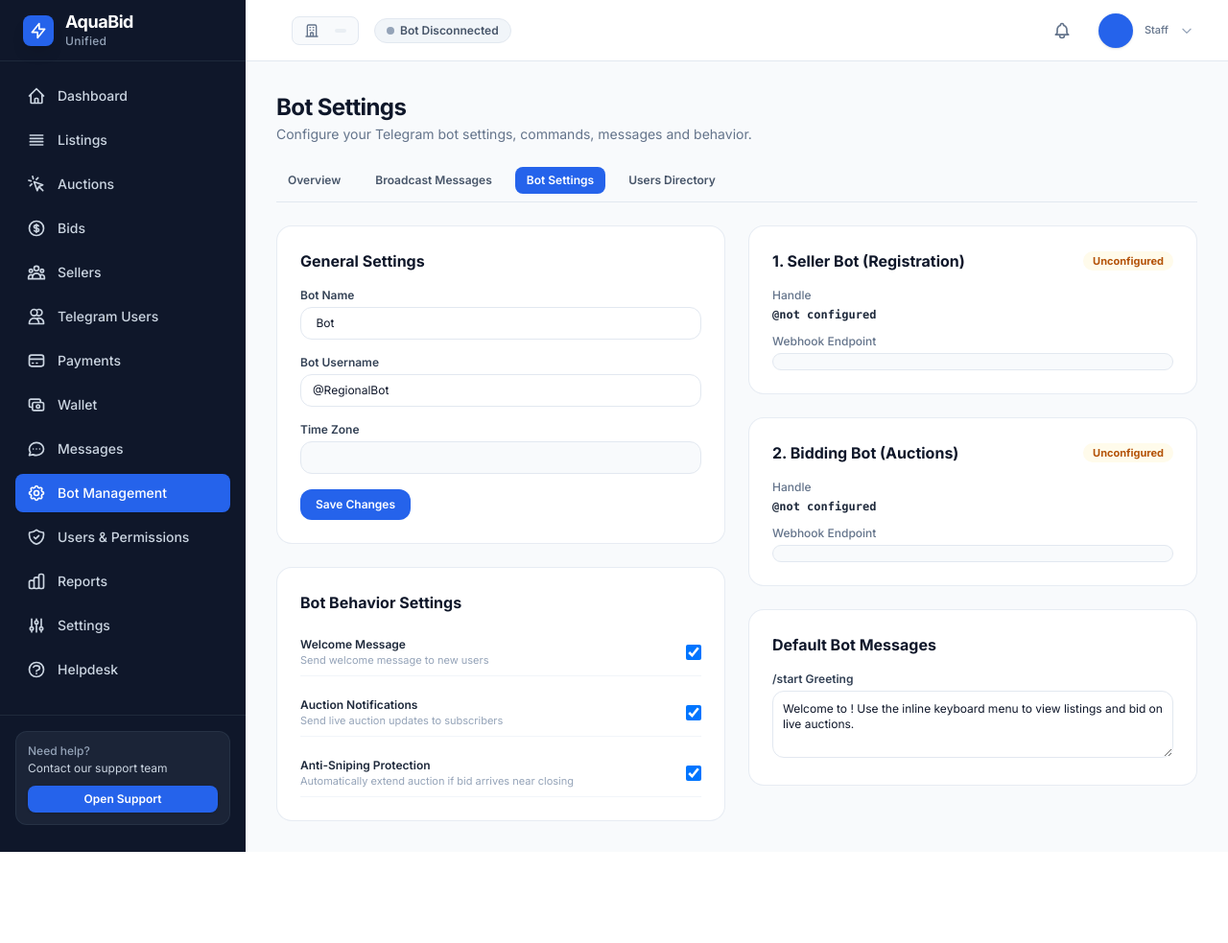
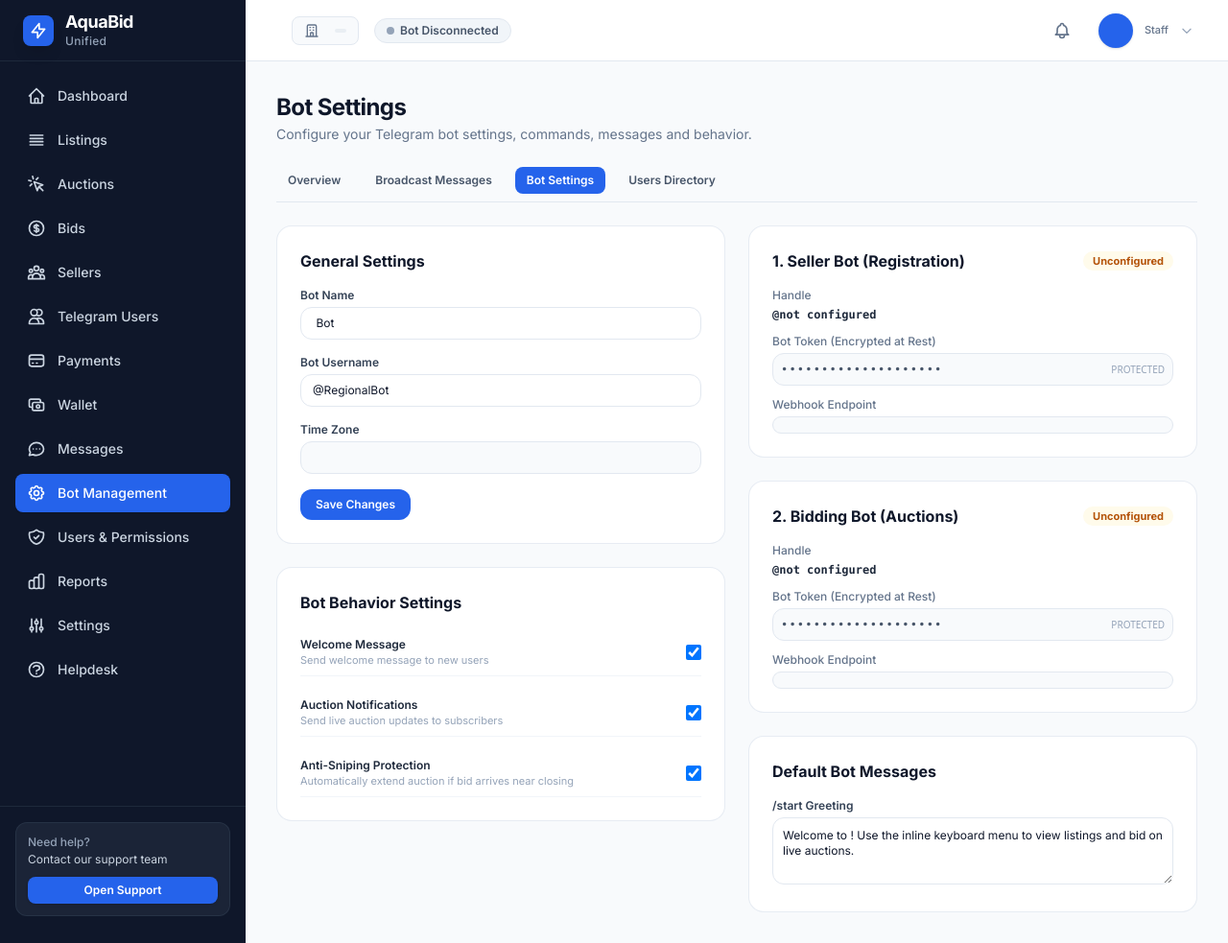
Before and after one commit to RaftalTechnologiesopcpvtltd/auctionBot, a Django app: template apps/dashboard/templates/dashboard/telegram/settings.html in a window 1280 px wide. Shown: the whole page at 96% size. Before the commit the page ends 888 px from the top, so only its background shows below. Run offline with Django 5.2, Linux system fonts and the light colour scheme; the template is opened without the code that fills it, so the values that code supplies are empty; some libraries are stand-ins or nearby versions.

Commit message:
fix: restore masked token placeholder in dual bot dashboard settings

```diff
--- a/apps/dashboard/templates/dashboard/telegram/settings.html
+++ b/apps/dashboard/templates/dashboard/telegram/settings.html
@@ -90,6 +90,13 @@
                         <span class="font-mono text-slate-800 font-semibold">@{{ seller_bot.bot_username|default:'not configured' }}</span>
                     </div>
                     <div>
+                        <span class="text-slate-500 block mb-1 font-medium">Bot Token (Encrypted at Rest)</span>
+                        <div class="p-2 bg-slate-50 rounded-xl border border-slate-200 font-mono text-slate-600 tracking-widest flex items-center justify-between">
+                            <span>&bull;&bull;&bull;&bull;&bull;&bull;&bull;&bull;&bull;&bull;&bull;&bull;&bull;&bull;&bull;&bull;&bull;&bull;&bull;&bull;</span>
+                            <span class="text-[10px] text-slate-400 font-sans tracking-normal uppercase">Protected</span>
+                        </div>
+                    </div>
+                    <div>
                         <span class="text-slate-500 block mb-1 font-medium">Webhook Endpoint</span>
                         <div class="p-2 bg-slate-50 rounded-xl border border-slate-200 font-mono text-slate-700 break-all text-[11px]">
                             {{ seller_bot.webhook_path }}
@@ -110,6 +117,13 @@
                     <div>
                         <span class="text-slate-500 block mb-1 font-medium">Handle</span>
                         <span class="font-mono text-slate-800 font-semibold">@{{ bidding_bot.bot_username|default:'not configured' }}</span>
+                    </div>
+                    <div>
+                        <span class="text-slate-500 block mb-1 font-medium">Bot Token (Encrypted at Rest)</span>
+                        <div class="p-2 bg-slate-50 rounded-xl border border-slate-200 font-mono text-slate-600 tracking-widest flex items-center justify-between">
+                            <span>&bull;&bull;&bull;&bull;&bull;&bull;&bull;&bull;&bull;&bull;&bull;&bull;&bull;&bull;&bull;&bull;&bull;&bull;&bull;&bull;</span>
+                            <span class="text-[10px] text-slate-400 font-sans tracking-normal uppercase">Protected</span>
+                        </div>
                     </div>
                     <div>
                         <span class="text-slate-500 block mb-1 font-medium">Webhook Endpoint</span>
```
